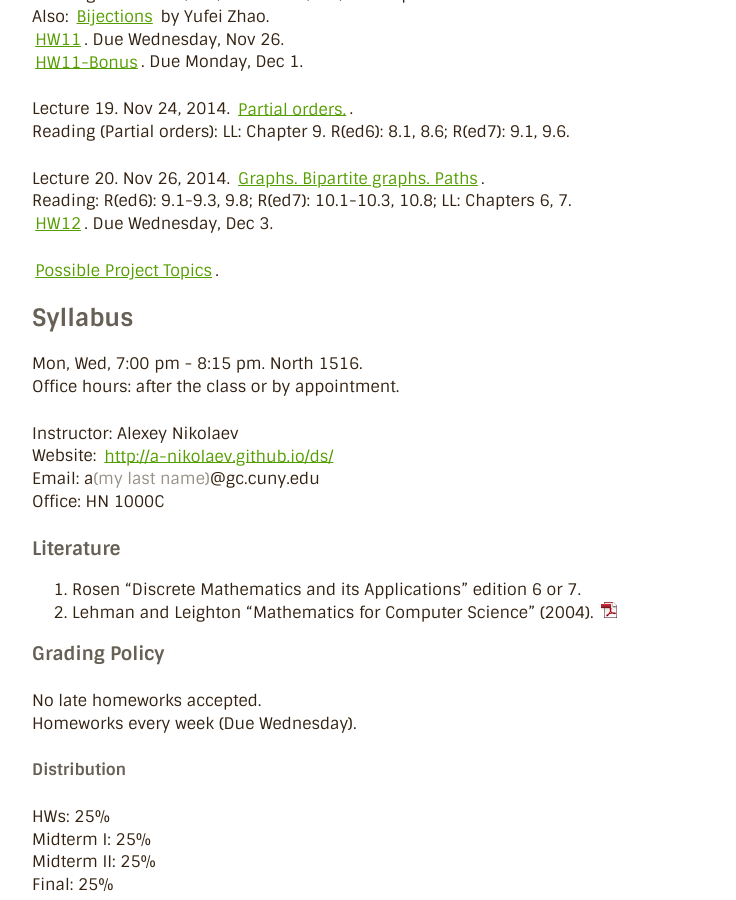
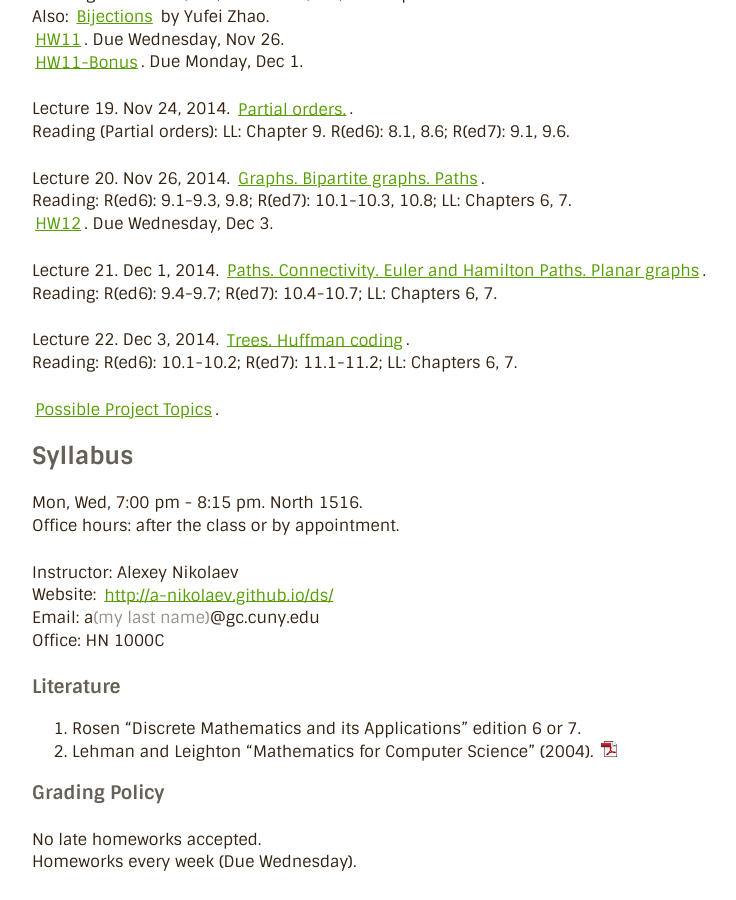
Before and after one commit to a-nikolaev/a-nikolaev.github.io, a Jekyll site: the page built from ds/index.markdown, in a window 1280 px wide and 900 px high, scrolled down 2470 px. Shown: the whole window, without its empty margins (248-984 px from the left). Built offline with Jekyll 4.4.1, drawn with Linux system fonts in a browser that asks for light colours; Markdown is read by kramdown in place of the engine named in the settings.

Commit message:
lec21 and 22

```diff
--- a/ds/index.markdown
+++ b/ds/index.markdown
@@ -127,6 +127,12 @@ Reading (Partial orders): LL: Chapter 9.  R(ed6): 8.1, 8.6; R(ed7): 9.1, 9.6.
 Lecture 20. Nov 26, 2014. [Graphs. Bipartite graphs. Paths](/ds/docs/lec20.pdf).
 Reading: R(ed6): 9.1-9.3, 9.8; R(ed7): 10.1-10.3, 10.8; LL: Chapters 6, 7.
 [HW12](/ds/docs/hw12.pdf). Due Wednesday, Dec 3.
+
+Lecture 21. Dec 1, 2014. [Paths. Connectivity. Euler and Hamilton Paths. Planar graphs](/ds/docs/lec21.pdf).
+Reading: R(ed6): 9.4-9.7; R(ed7): 10.4-10.7; LL: Chapters 6, 7.
+
+Lecture 22. Dec 3, 2014. [Trees. Huffman coding](/ds/docs/lec22.pdf).
+Reading: R(ed6): 10.1-10.2; R(ed7): 11.1-11.2; LL: Chapters 6, 7.
 
 [Possible Project Topics](/ds/topics.html).
 
```
